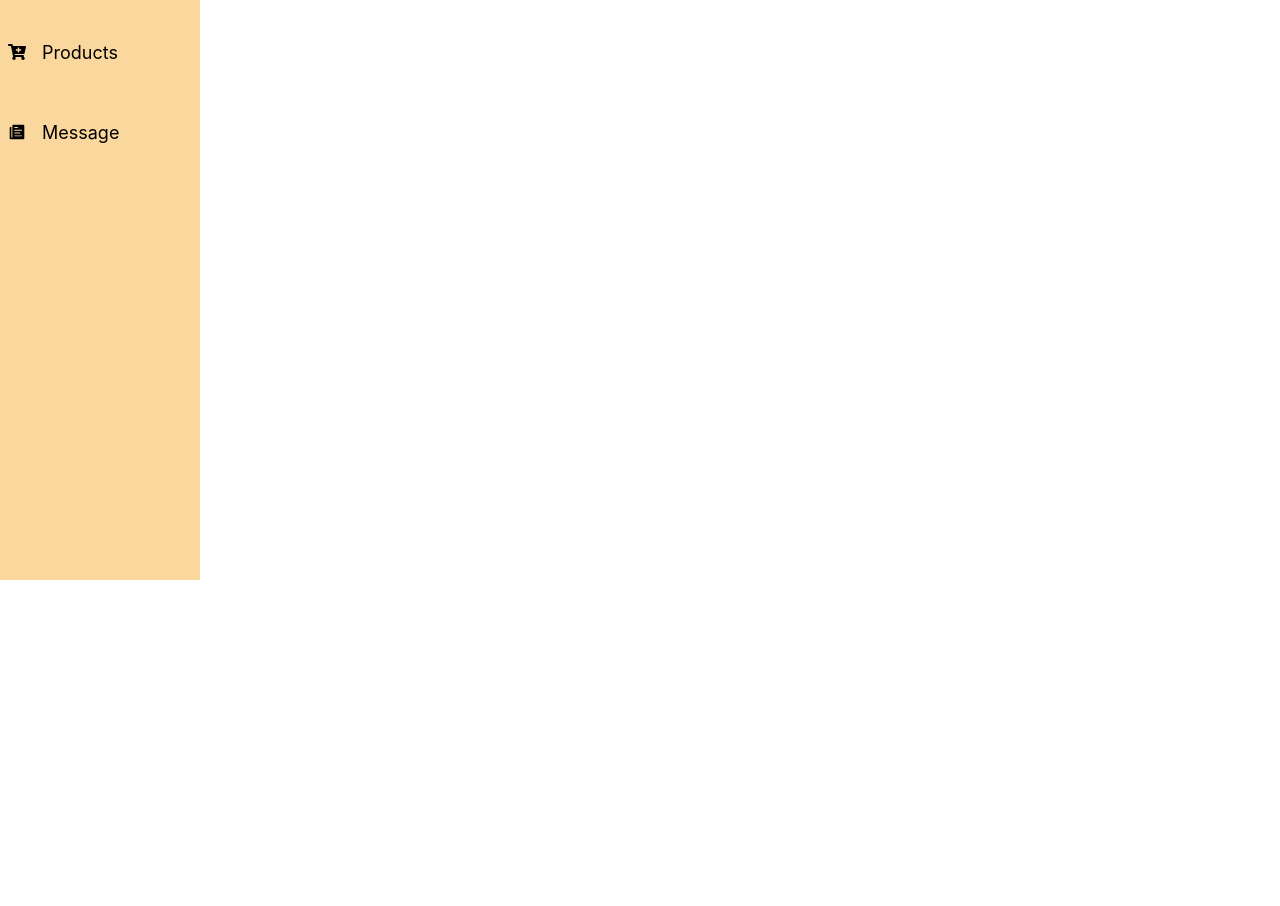
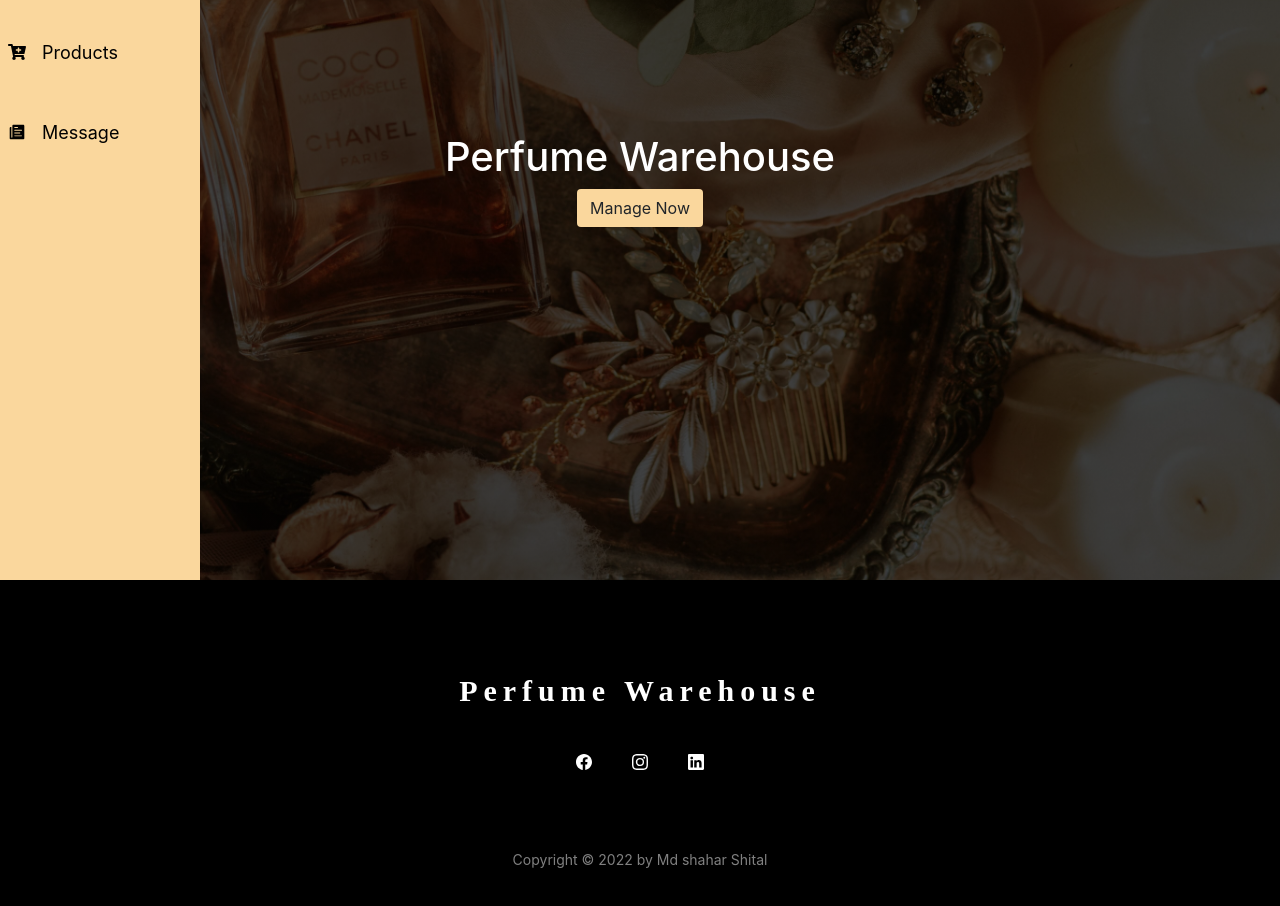
Before and after one commit to mdsaharshital/perfume-warehouse-management-system-client, a React (Create React App) app: page / in a window 1280 px wide. Shown: the part 220-1126 px from the top of the page. Before the commit the page ends 800 px from the top, so only its background shows below. Built offline with nearby package versions, Linux system fonts and the light colour scheme.

Commit message:
footer done

```diff
--- a/src/App.js
+++ b/src/App.js
@@ -1,6 +1,7 @@
 import { Route, Routes } from "react-router-dom";
 import "./App.css";
 import Home from "./Pages/Home/Home/Home";
+import Footer from "./Pages/Shared/Footer/Footer";
 import Header from "./Pages/Shared/Header/Header";
 
 function App() {
@@ -10,6 +11,7 @@ function App() {
       <Routes>
         <Route path="/" element={<Home />}></Route>
       </Routes>
+      <Footer />
     </div>
   );
 }
--- /dev/null
+++ b/src/Pages/Home/Hero/Hero.css
@@ -0,0 +1,75 @@
+.hero-btn{
+    background: var(--yellow);
+    font-weight: bold;
+}
+.banner{
+    width: 100%;
+    height: 100vh;
+    background-image: linear-gradient(rgba(0, 0, 0, 0.7), rgba(0, 0, 0, 0.7)),
+    url(../../../images/banner.jpg);
+    background-size: cover;
+    background-repeat: no-repeat;
+}
+
+  /* THE CARD HOLDS THE FRONT AND BACK FACES */
+  .thecard{
+    width: 250px;
+    height: 320px;
+    border-radius: 10px;
+    transform-style: preserve-3d;
+    transition: all 0.8s ease;
+  }
+
+  /* THE PSUEDO CLASS CONTROLS THE FLIP ON MOUSEOVER AND MOUSEOUT */
+  .thecard:hover{
+    transform: rotateY(180deg);
+  }
+
+  /* THE FRONT FACE OF THE CARD, WHICH SHOWS BY DEFAULT */
+   .thefront{
+    position: absolute;
+    top: 0;
+    left: 0;
+    width: 100%;
+    height: 100%;
+    border-radius: 10px;
+    backface-visibility: hidden;
+    overflow: hidden;
+    background: #ffc728;
+    color: #000;
+  }
+
+  /* THE BACK FACE OF THE CARD, WHICH SHOWS ON MOUSEOVER */
+  .theback{
+    position: absolute;
+    top: 0;
+    left: 0;
+    width: 100%;
+    height: 100%;
+    border-radius: 10px;
+    backface-visibility: hidden;
+    overflow: hidden;
+    background: #fafafa;
+    color: #333;
+    text-align: center;
+    transform: rotateY(180deg);
+  }
+
+
+  /*This block (starts here) is merely styling for the flip card, and is NOT an essential part of the flip code */
+  .thefront h1, .theback h1{
+    font-family: 'zilla slab', sans-serif;
+    padding: 30px;
+    font-weight: bold;
+    font-size: 24px;
+    text-align: center;
+  }
+
+  .thefront p, .theback p{
+    font-family: 'zilla slab', sans-serif;
+    padding: 30px;
+    font-weight: normal;
+    font-size: 12px;
+    text-align: center;
+  }
+  /*This block (ends here) is merely styling for the flip card, and is NOT an essential part of the flip code */
--- a/src/Pages/Home/Hero/Hero.js
+++ b/src/Pages/Home/Hero/Hero.js
@@ -1,9 +1,17 @@
 import React from "react";
+import "./Hero.css";
 
 const Hero = () => {
   return (
     <div>
-      <h1 className="text-center">Whats up?</h1>
+      <div className="banner">
+        <div className="banner-content flex justify-center items-center h-100">
+          <div className="">
+            <h1 className=" text-white">Perfume Warehouse</h1>
+            <button className="mx-auto d-block btn hero-btn">Manage Now</button>
+          </div>
+        </div>
+      </div>
     </div>
   );
 };
--- /dev/null
+++ b/src/Pages/Home/ProductCards/ProductCards.js
@@ -0,0 +1,28 @@
+import React from "react";
+
+const ProductCards = () => {
+  return (
+    <div>
+      <div class="thecard">
+        <div class="thefront">
+          <h1>Front of Card</h1>
+          <p>
+            This is the front of the card. It contains important information.
+            Please see overleaf for more details.
+          </p>
+        </div>
+
+        <div class="theback">
+          <h1>Back of Card</h1>
+          <p>
+            Your use of this site is subject to the terms and conditions
+            governing this and all transactions.
+          </p>
+          <button>Submit</button>
+        </div>
+      </div>
+    </div>
+  );
+};
+
+export default ProductCards;
--- /dev/null
+++ b/src/Pages/Shared/Footer/Footer.css
@@ -0,0 +1,40 @@
+footer{
+    height: 50vh;
+    background-color: black;
+    color: white;
+}
+.footer-title{
+    text-align: center;
+    font-family: 'Beau Rivage', cursive;
+    font-size: 30px;
+    font-weight: bold;
+    letter-spacing: 6px;
+}
+.pro{
+    letter-spacing: 10px;
+}
+.social-icon{
+    margin-top: 2rem;
+    display: flex;
+    justify-content: center;
+    align-items: center;
+}
+.social-icon a{
+    text-decoration: none;
+    color: white;
+    margin: 5px 20px;
+    transition: 0.3 all;
+}
+.social-icon a:hover{
+opacity: 0.7;
+color: white;
+}
+.copyright-text{
+    opacity: 0.5;
+}
+@media only screen and (max-width: 516px){
+    .footer-title{
+        font-size: 20px;
+    }
+
+}
--- a/src/Pages/Shared/Footer/Footer.js
+++ b/src/Pages/Shared/Footer/Footer.js
@@ -0,0 +1,31 @@
+import React from "react";
+import "./Footer.css";
+import { BsFacebook, BsInstagram, BsLinkedin } from "react-icons/bs";
+
+const Footer = () => {
+  const today = new Date();
+  const year = today.getFullYear();
+  return (
+    <footer className="d-flex flex-column justify-content-center align-items-center">
+      <h3 className="footer-title ">Perfume Warehouse</h3>
+      <div className="social-icon mb-4">
+        <a href="http://" target="_blank" rel="noopener noreferrer">
+          <BsFacebook />
+        </a>
+        <a href="http://" target="_blank" rel="noopener noreferrer">
+          <BsInstagram />
+        </a>
+        <a href="http://" target="_blank" rel="noopener noreferrer">
+          <BsLinkedin />
+        </a>
+      </div>
+      <p className="mt-5">
+        <small className="copyright-text">
+          Copyright © {year} by Md shahar Shital
+        </small>
+      </p>
+    </footer>
+  );
+};
+
+export default Footer;
```
Also changed, not shown: src/images/banner.jpg (added).
